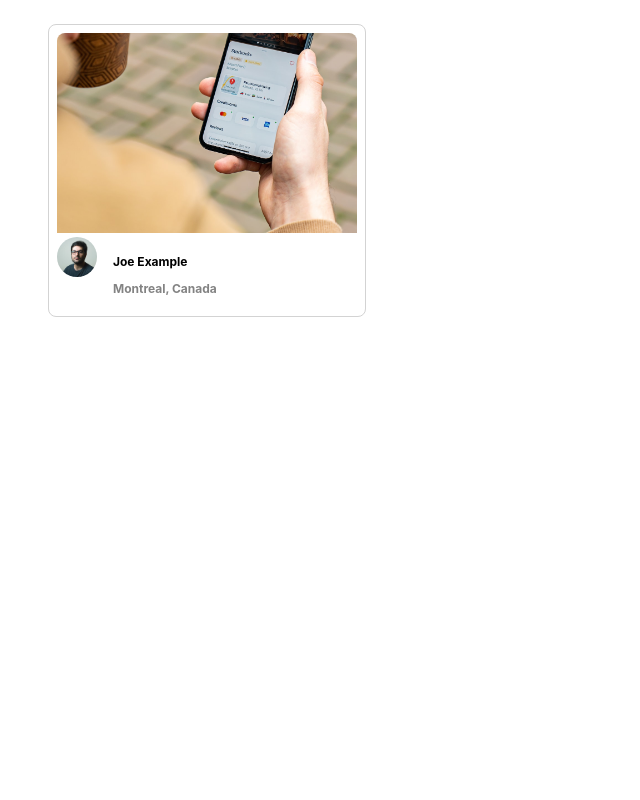
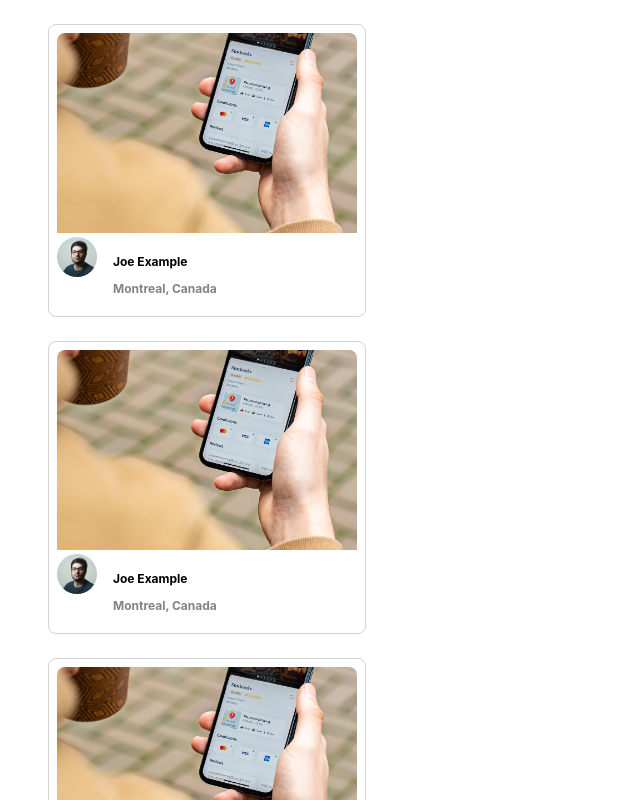
Before and after one commit to VictorDQuintero/photolabs, a React (Create React App) app in the folder frontend/: page / in a window 1280 px wide. Shown: the top 800 px of the page, without its empty margins (0-640 px from the left). Built offline with nearby package versions, Linux system fonts and the light colour scheme; the HTML template or start-up script is replaced by a standard one.

Commit message:
Add capability to display three photos

```diff
--- a/frontend/src/App.jsx
+++ b/frontend/src/App.jsx
@@ -17,11 +17,26 @@ const sampleDataForPhotoListItem = {
 // Note: Rendering a single component to build components in isolation
 const App = () => {
 
+  const photosArr = [];
+
+  for (let i = 0; i < 3; i++){
+    photosArr.push(sampleDataForPhotoListItem);
+  }
+
+  const photo = photosArr.map((samplePhoto) => {
+    return (
+      <PhotoListItem
+        key={samplePhoto.id}
+        photos={samplePhoto}
+      />
+    );
+  });
+
+
   return (
     <div className="App">
-      <PhotoListItem
-        photo={sampleDataForPhotoListItem}
-      />
+
+      {photo}
     </div>
   );
 };
--- a/frontend/src/components/PhotoListItem.jsx
+++ b/frontend/src/components/PhotoListItem.jsx
@@ -3,14 +3,16 @@ import "../styles/PhotoListItem.scss";
 
 const PhotoListItem = (props) => {
   /* Insert React */
+
+
   return (
     <div className="photo-list__item">
-      <img className="photo-list__image" src={props.photo.imageSource}/>
+      <img className="photo-list__image" src={props.photos.imageSource}/>
       <div className="photo-list__user-details">
-        <img className="photo-list__user-profile" src={props.photo.profile} />
+        <img className="photo-list__user-profile" src={props.photos.profile} />
         <div className="photo-list__user-info">
-          <p>{props.photo.username}</p>
-          <p className="photo-list__user-location">{props.photo.location.city}, {props.photo.location.country}</p>
+          <p>{props.photos.username}</p>
+          <p className="photo-list__user-location">{props.photos.location.city}, {props.photos.location.country}</p>
         </div>
       </div>
     </div>
```
